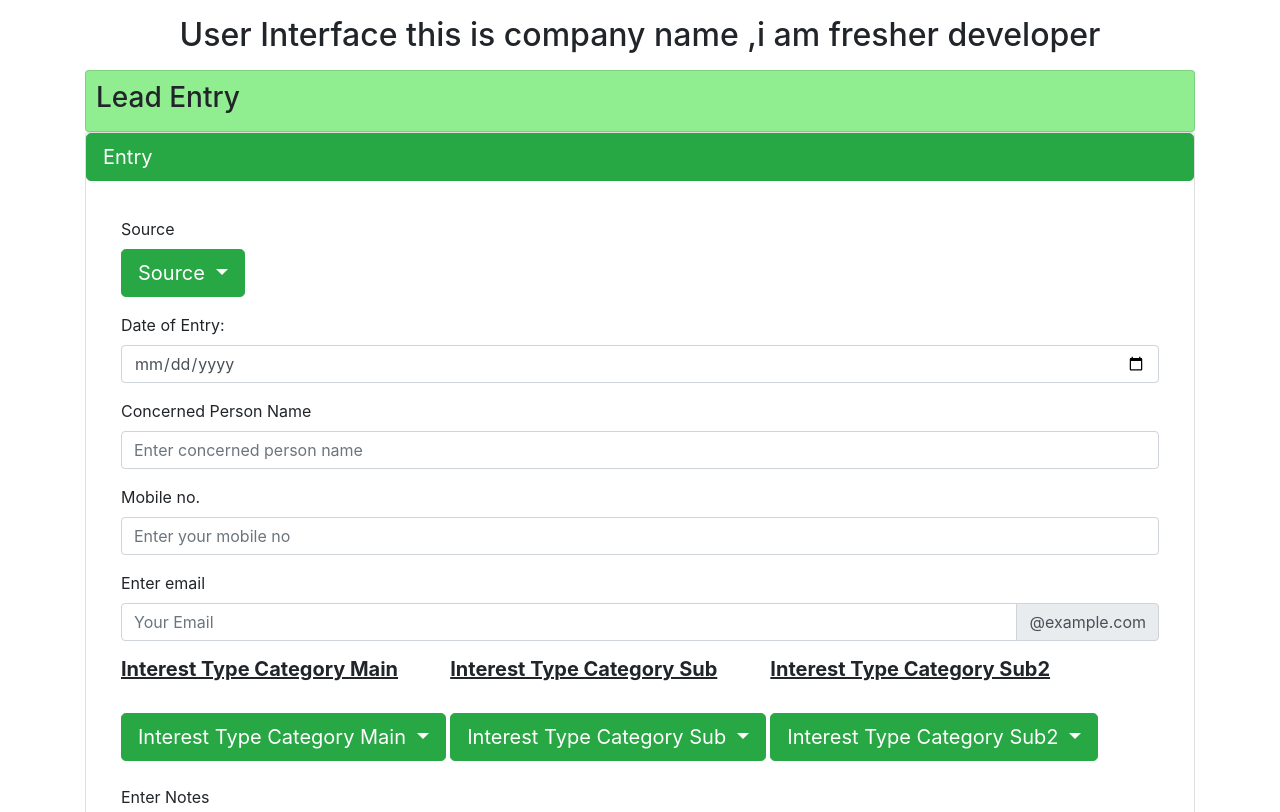
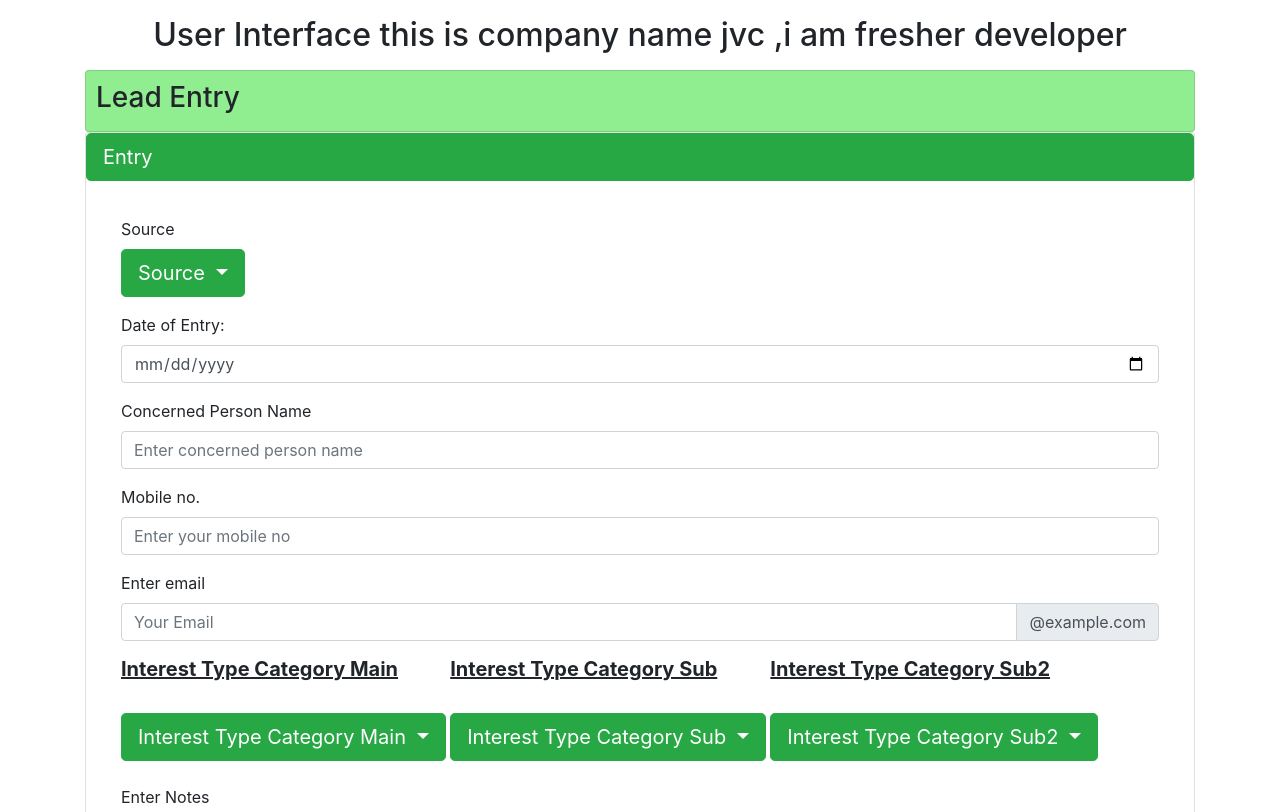
Before and after one commit to Minshu123/dockertask, a plain HTML site: page index.html in a window 1280 px wide. Shown: the top 812 px of the page. Drawn offline with nearby package versions, Linux system fonts and the light colour scheme.

Commit message:
sizth comjit

```diff
--- a/index.html
+++ b/index.html
@@ -54,7 +54,7 @@
   }
 </script>
 <div class="container">
-  <h2 style="text-align:center ;" class="pt-3 pb-2">User Interface this is company name ,i am fresher developer</h2>
+  <h2 style="text-align:center ;" class="pt-3 pb-2">User Interface this is company name jvc ,i am fresher developer</h2>
   <div id="accordion">
   	<div style="background-color:lightgreen;" class="card">
     <label style=" padding:10px 10px 0px 10px;"><h3>Lead Entry</h3></label>
```
